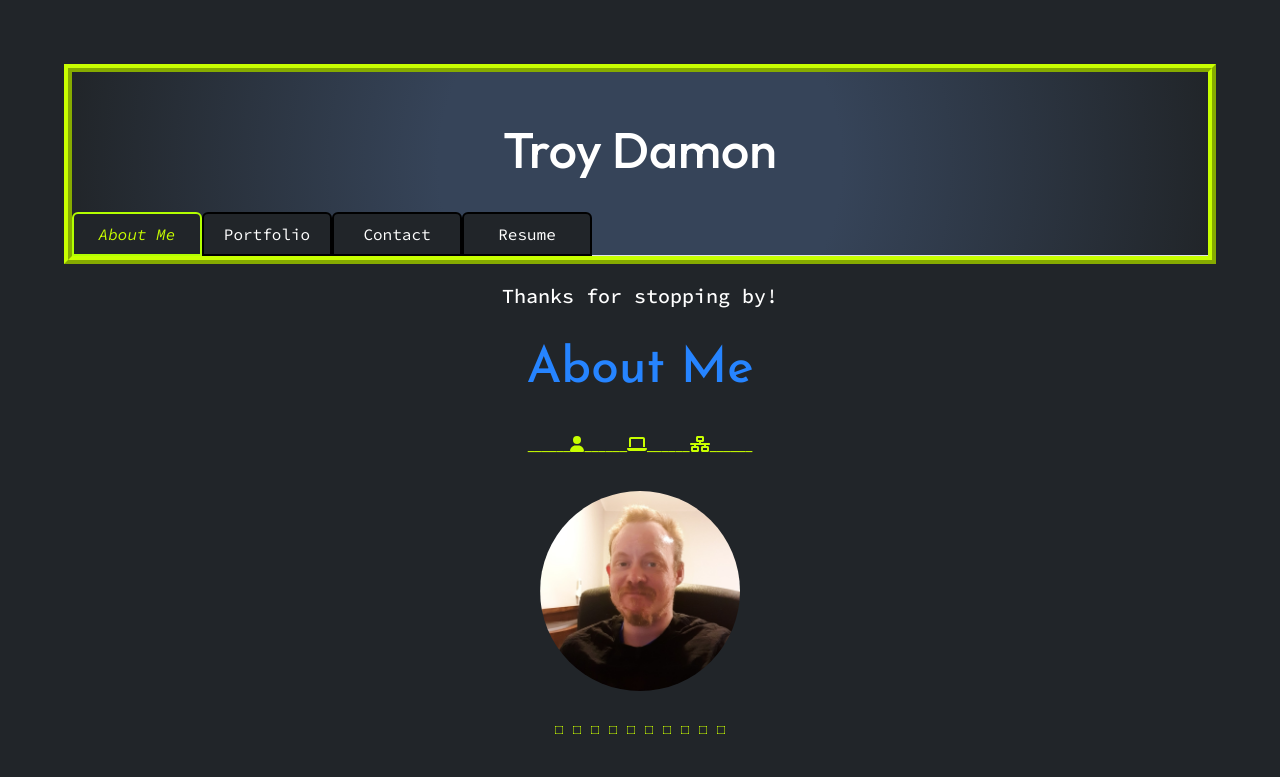
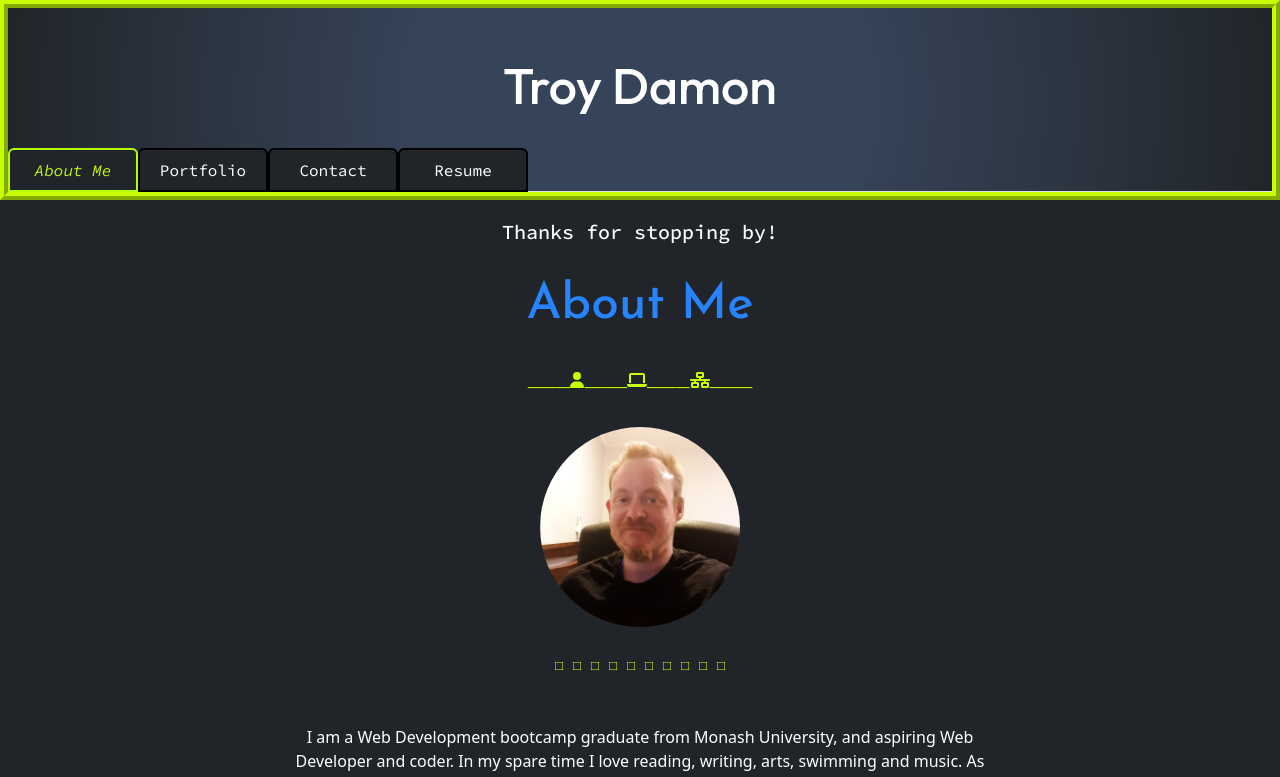
Before and after one commit to sifzerda/react-challenge, a React (Vite) app: page / in a window 1280 px wide. Shown: the top 777 px of the page. Built offline with nearby package versions, Linux system fonts and the light colour scheme; a web font is replaced by a local one.

Commit message:
fixed padding of root and bucket-app

```diff
--- a/src/App.css
+++ b/src/App.css
@@ -50,7 +50,6 @@ div#root {
   text-align: center;
   margin: 0 auto;
   border-radius: 20px;
-  padding-bottom: 32px;
 }
 
 main.mx-3 {
@@ -828,7 +827,7 @@ div.blue-separator {
   /* Add your styles for large screens here */
   /* For example: */
   div#root {
-    padding: 4rem;
+    padding: 0rem;
   }
 
   div.icon-container {
```
